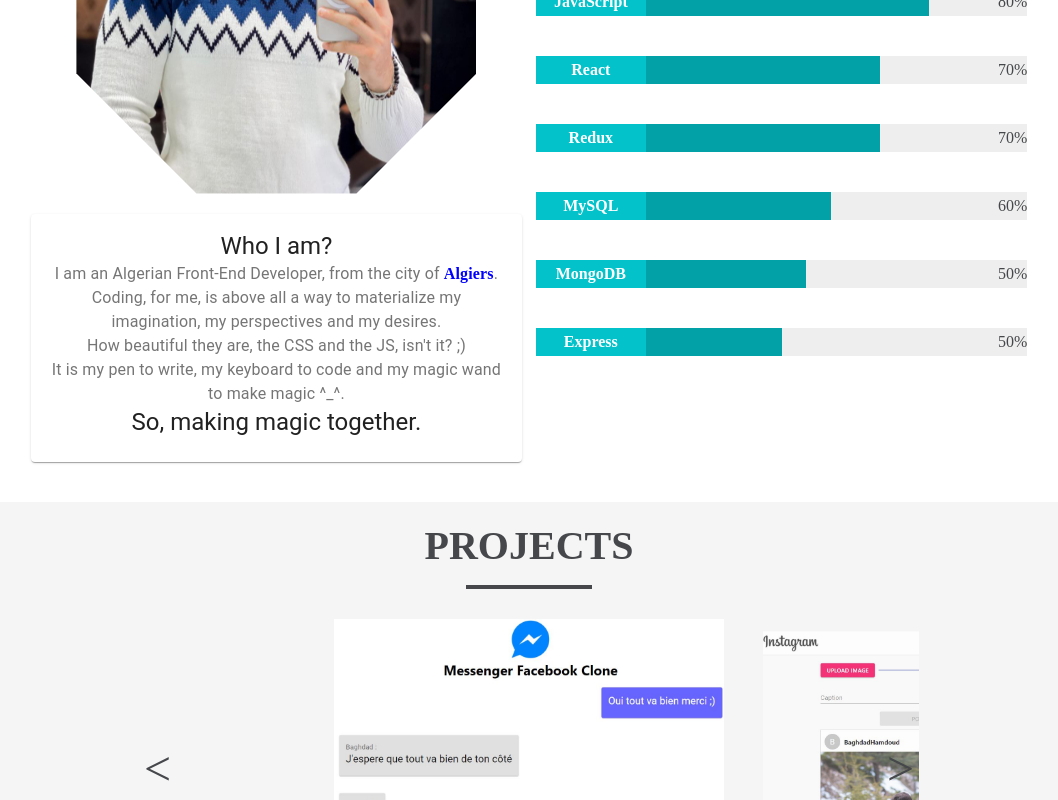
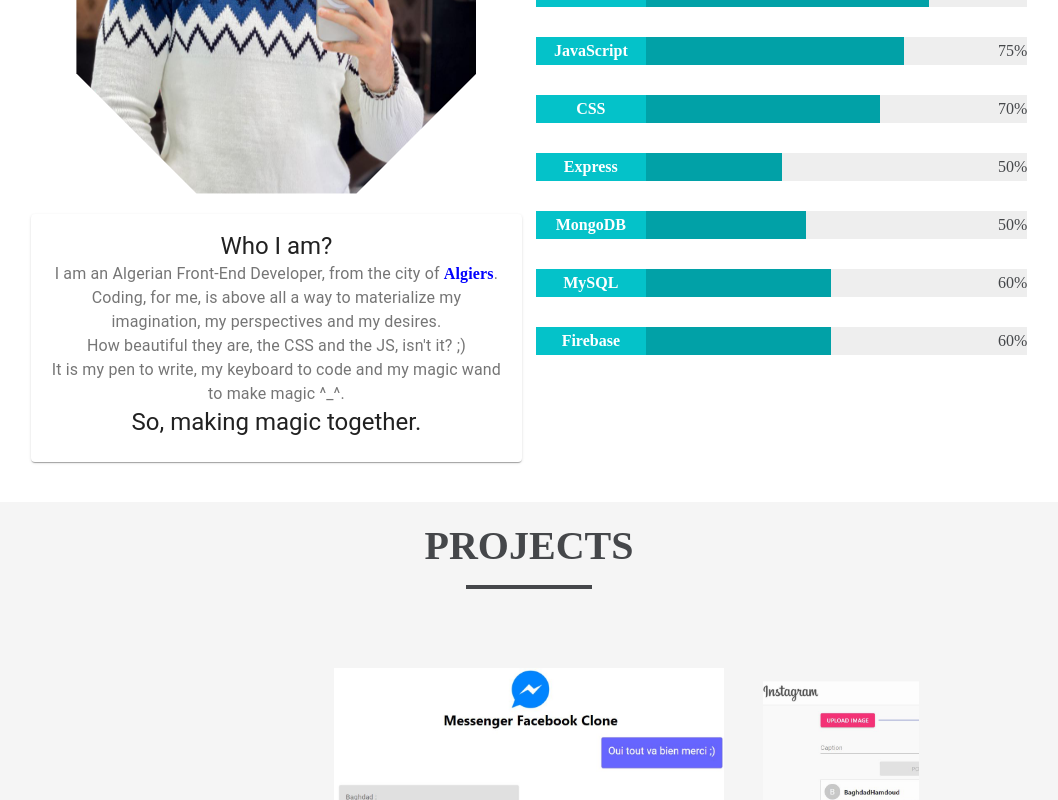
Before and after one commit to HamzaDevDz/WhoIsHamza, a React (Create React App) app: page / in a window 1280 px wide. Shown: the part 1500-2300 px from the top of the page, without its empty margins (111-1169 px from the left). Built offline with nearby package versions, Linux system fonts and the light colour scheme.

Commit message:
Adjusting

```diff
--- a/src/features/about/About.js
+++ b/src/features/about/About.js
@@ -72,33 +72,37 @@ export const About = () => {
                 </div>
                 <div className={'about__whoiam__skills'}>
                     <Slide right>
-                        <div className={'about__whoiam__skills__skill about__whoiam__skills__css'}>
-                            <span className={'about__whoiam__skills__skill__name'}>CSS</span>
+                        <div className={'about__whoiam__skills__skill about__whoiam__skills__react'}>
+                            <span className={'about__whoiam__skills__skill__name'}>React</span>
+                            <span className={'about__whoiam__skills__skill__percentage'}>80%</span>
+                        </div>
+                        <div className={'about__whoiam__skills__skill about__whoiam__skills__redux'}>
+                            <span className={'about__whoiam__skills__skill__name'}>Redux</span>
                             <span className={'about__whoiam__skills__skill__percentage'}>80%</span>
                         </div>
                         <div className={'about__whoiam__skills__skill about__whoiam__skills__js'}>
                             <span className={'about__whoiam__skills__skill__name'}>JavaScript</span>
-                            <span className={'about__whoiam__skills__skill__percentage'}>80%</span>
+                            <span className={'about__whoiam__skills__skill__percentage'}>75%</span>
                         </div>
-                        <div className={'about__whoiam__skills__skill about__whoiam__skills__react'}>
-                            <span className={'about__whoiam__skills__skill__name'}>React</span>
+                        <div className={'about__whoiam__skills__skill about__whoiam__skills__css'}>
+                            <span className={'about__whoiam__skills__skill__name'}>CSS</span>
                             <span className={'about__whoiam__skills__skill__percentage'}>70%</span>
                         </div>
-                        <div className={'about__whoiam__skills__skill about__whoiam__skills__redux'}>
-                            <span className={'about__whoiam__skills__skill__name'}>Redux</span>
-                            <span className={'about__whoiam__skills__skill__percentage'}>70%</span>
+                        <div className={'about__whoiam__skills__skill about__whoiam__skills__express'}>
+                            <span className={'about__whoiam__skills__skill__name'}>Express</span>
+                            <span className={'about__whoiam__skills__skill__percentage'}>50%</span>
+                        </div>
+                        <div className={'about__whoiam__skills__skill about__whoiam__skills__mongodb'}>
+                            <span className={'about__whoiam__skills__skill__name'}>MongoDB</span>
+                            <span className={'about__whoiam__skills__skill__percentage'}>50%</span>
                         </div>
                         <div className={'about__whoiam__skills__skill about__whoiam__skills__mysql'}>
                             <span className={'about__whoiam__skills__skill__name'}>MySQL</span>
                             <span className={'about__whoiam__skills__skill__percentage'}>60%</span>
                         </div>
-                        <div className={'about__whoiam__skills__skill about__whoiam__skills__mongodb'}>
-                            <span className={'about__whoiam__skills__skill__name'}>MongoDB</span>
-                            <span className={'about__whoiam__skills__skill__percentage'}>50%</span>
-                        </div>
-                        <div className={'about__whoiam__skills__skill about__whoiam__skills__express'}>
-                            <span className={'about__whoiam__skills__skill__name'}>Express</span>
-                            <span className={'about__whoiam__skills__skill__percentage'}>50%</span>
+                        <div className={'about__whoiam__skills__skill about__whoiam__skills__firebase'}>
+                            <span className={'about__whoiam__skills__skill__name'}>Firebase</span>
+                            <span className={'about__whoiam__skills__skill__percentage'}>60%</span>
                         </div>
                     </Slide>
 
--- a/src/features/about/about.css
+++ b/src/features/about/about.css
@@ -98,7 +98,7 @@
     width: 100%;
     height: 28px;
     background-color: #EEEEEE;
-    margin: 20px 0;
+    margin: 15px 0;
     display: flex;
     flex-direction: row;
     justify-content: space-between;
@@ -137,26 +137,29 @@
     height: 100%;
     background-color: #01A1A7;
 }
-.about__whoiam__skills__css::after{
+.about__whoiam__skills__react::after{
+    width: 80%;
+}
+.about__whoiam__skills__redux::after{
     width: 80%;
 }
 .about__whoiam__skills__js::after{
-    width: 80%;
+    width: 75%;
 }
-.about__whoiam__skills__react::after{
+.about__whoiam__skills__css::after{
     width: 70%;
 }
-.about__whoiam__skills__redux::after{
-    width: 70%;
+.about__whoiam__skills__express::after{
+    width: 50%;
+}
+.about__whoiam__skills__mongodb::after{
+    width: 55%;
 }
 .about__whoiam__skills__mysql::after{
     width: 60%;
 }
-.about__whoiam__skills__mongodb::after{
-    width: 55%;
-}
-.about__whoiam__skills__express::after{
-    width: 50%;
+.about__whoiam__skills__firebase::after{
+    width: 60%;
 }
 
 .algiers{
--- a/src/features/projects/MySwiper/MySwiper.css
+++ b/src/features/projects/MySwiper/MySwiper.css
@@ -11,8 +11,9 @@
     position: absolute;
     z-index: 1;
     font-size: 3rem;
-    /*font-weight: bold;*/
     transition: 0.3s;
+    bottom: 0;
+    border-radius: 50%;
 }
 .swiper_arrow:hover{
     cursor: pointer;
--- a/src/features/projects/Projects.js
+++ b/src/features/projects/Projects.js
@@ -19,10 +19,10 @@ export const Projects = () => {
 
     const slides = [
         {img: <img src={'./projects/messenger.jpg'} alt={'MessengerFacebookClone'} />,
-            github: 'https://github.com/baghdadhamdoud/WhoIsHamza',
+            github: 'https://github.com/hamzadevdz/WhoIsHamza',
             website: 'https://messenger-facebook-clone.netlify.app/'},
         {img: <img src={'./projects/instagram.JPG'} alt={'InstagramClone'} />,
-        github: 'https://github.com/baghdadhamdoud/instagram-clone',
+        github: 'https://github.com/hamzadevdz/instagram-clone',
         website: 'https://instagram-clone-byhamza.netlify.app/'}
     ]
 
@@ -41,7 +41,6 @@ export const Projects = () => {
                     height={height}
                 />
             </Fade>
-
         </div>
     )
 }
--- a/src/features/projects/projects.css
+++ b/src/features/projects/projects.css
@@ -25,3 +25,8 @@
     height: 4px;
     background-color: #45474A;
 }
+.projects__swiperContainer{
+    padding: 50px 0;
+    border-bottom: 1px solid lightgrey;
+    /*border-top: 1px solid lightgrey;*/
+}
```
